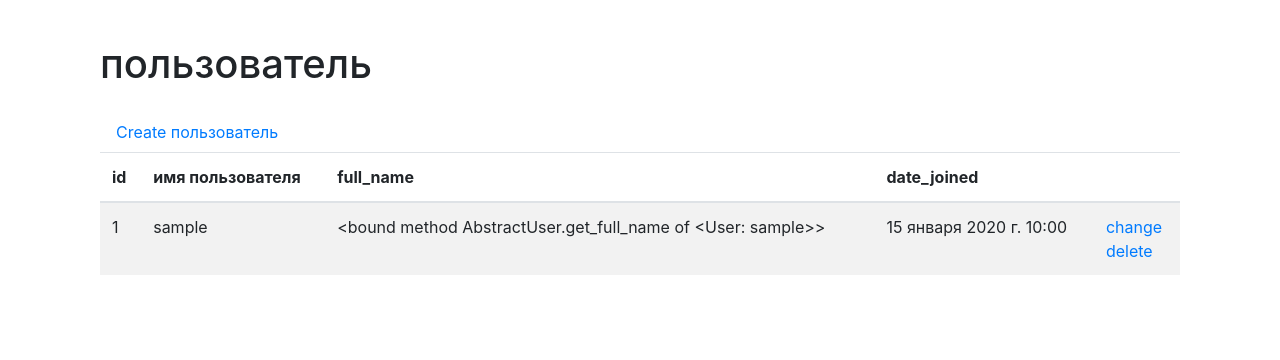
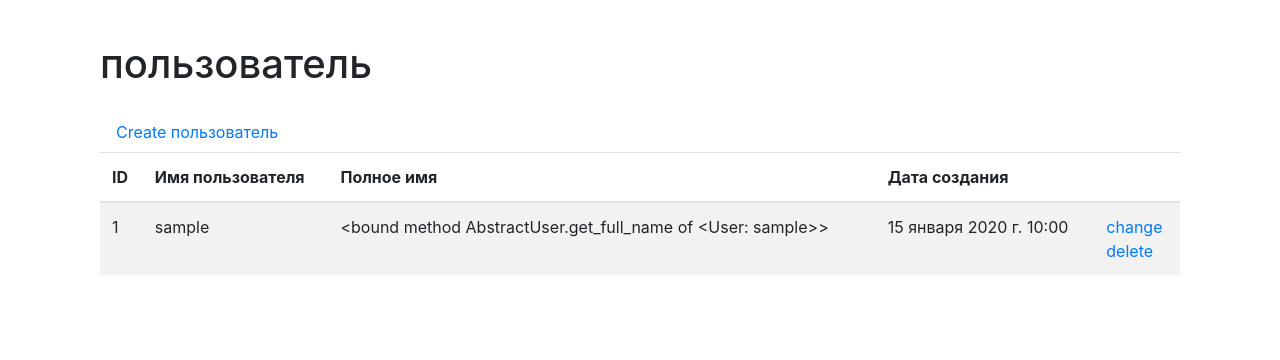
Before and after one commit to NadezhdaDonetskaia/task-manager, a Django app: page /users/ in a window 1280 px wide. Shown: the part 56-416 px from the top of the page. Run offline with Django 4.2, Linux system fonts and the light colour scheme; tables that the repository leaves empty hold one stand-in row (values such as "Sample post"); some libraries are stand-ins or nearby versions.

Commit message:
added filds_name in view(for list.html)

```diff
--- a/task_manager/users/views.py
+++ b/task_manager/users/views.py
@@ -28,6 +28,12 @@ class UserView:
         context = super().get_context_data(**kwargs)
         # logger.error(context)
         context['fields'] = ['id', 'username', 'full_name', 'date_joined']
+        context['fields_name'] = [
+            'ID',
+            gettext('Имя пользователя'),
+            gettext('Полное имя'),
+            gettext('Дата создания')
+            ]
         context['model_name'] = self.model._meta.verbose_name
         context['create_url'] = 'user_create'
         context['update_url'] = 'user_update'
--- a/templates/list.html
+++ b/templates/list.html
@@ -43,7 +43,7 @@
 
         <thead>
             <tr>
-                {% for field in fields %}
+                {% for field in fields_name %}
                     <th>
                         {% translate field %}
                     </th>
```
